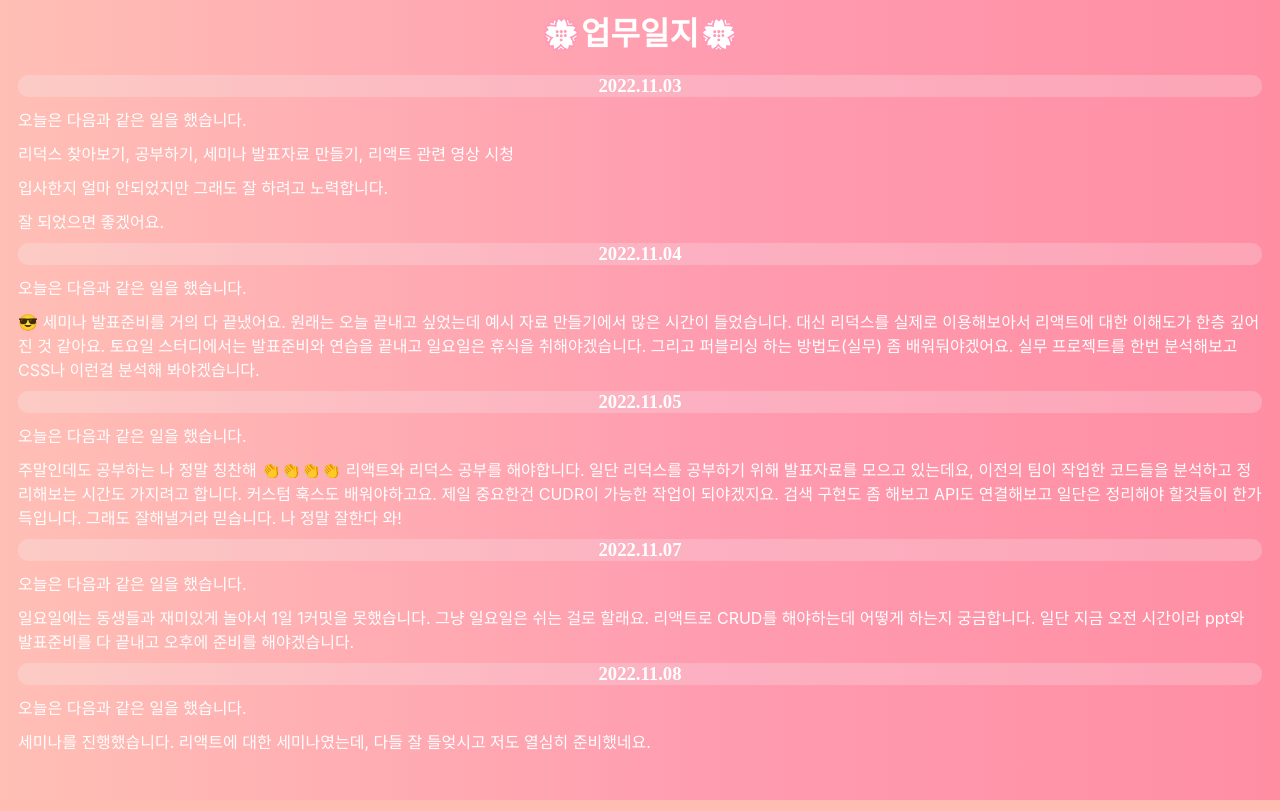
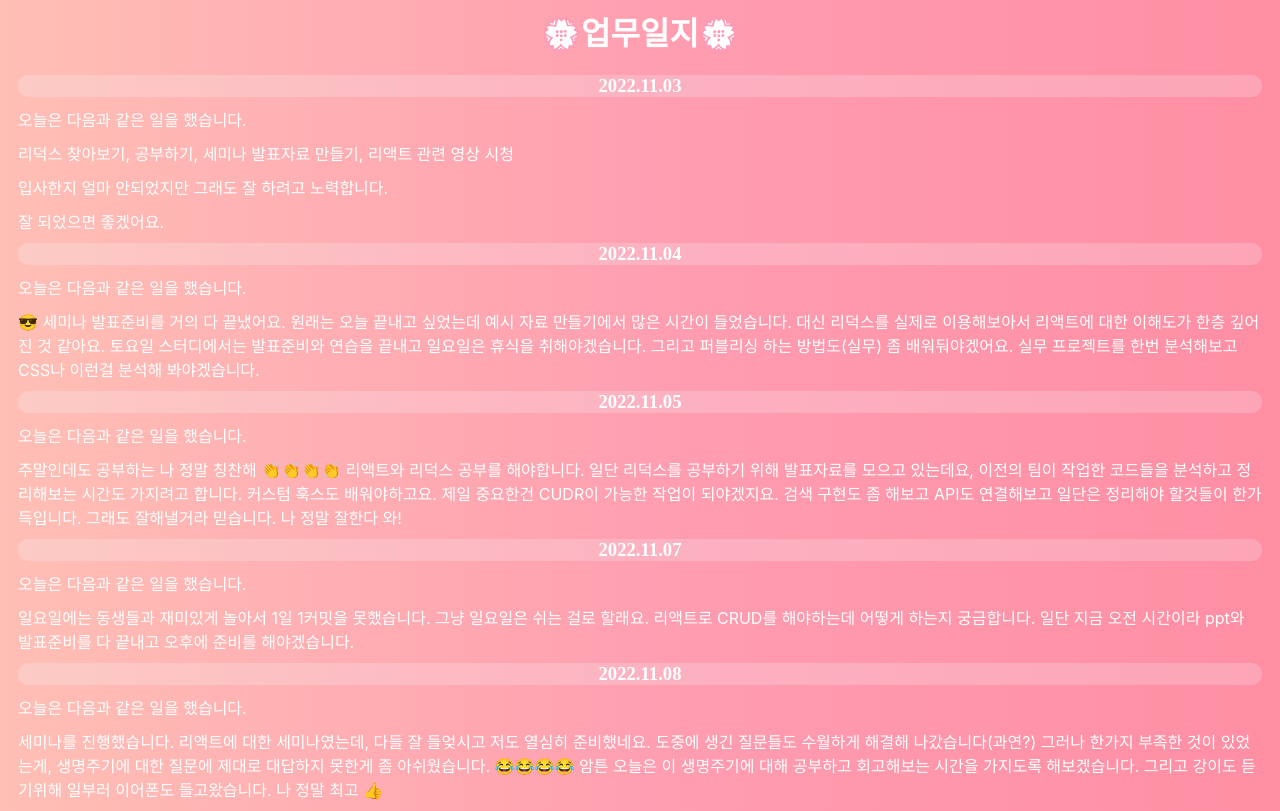
Before and after one commit to Haeryun88/JanDis, a React (Create React App) app: page / in a window 1280 px wide. Built offline with nearby package versions, Linux system fonts and the light colour scheme.

Commit message:
2022년 11월 08일

```diff
--- a/src/Component/D20221108.js
+++ b/src/Component/D20221108.js
@@ -7,7 +7,12 @@ export default function D20221107() {
       <p>오늘은 다음과 같은 일을 했습니다. </p>
       <p>
         세미나를 진행했습니다. 리액트에 대한 세미나였는데, 다들 잘 들엊시고 저도
-        열심히 준비했네요.
+        열심히 준비했네요. 도중에 생긴 질문들도 수월하게 해결해
+        나갔습니다(과연?) 그러나 한가지 부족한 것이 있었는게, 생명주기에 대한
+        질문에 제대로 대답하지 못한게 좀 아쉬웠습니다.
+        😂😂😂😂
+        암튼 오늘은 이 생명주기에 대해 공부하고 회고해보는 시간을 가지도록 해보겠습니다.
+        그리고 강이도 듣기위해 일부러 이어폰도 들고왔습니다. 나 정말 최고 👍
       </p>
     </div>
   );
```
